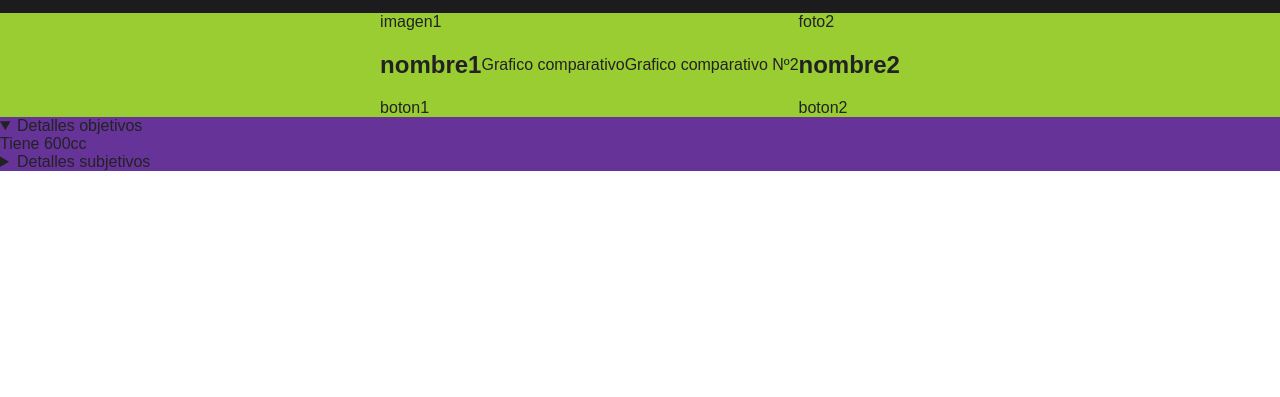
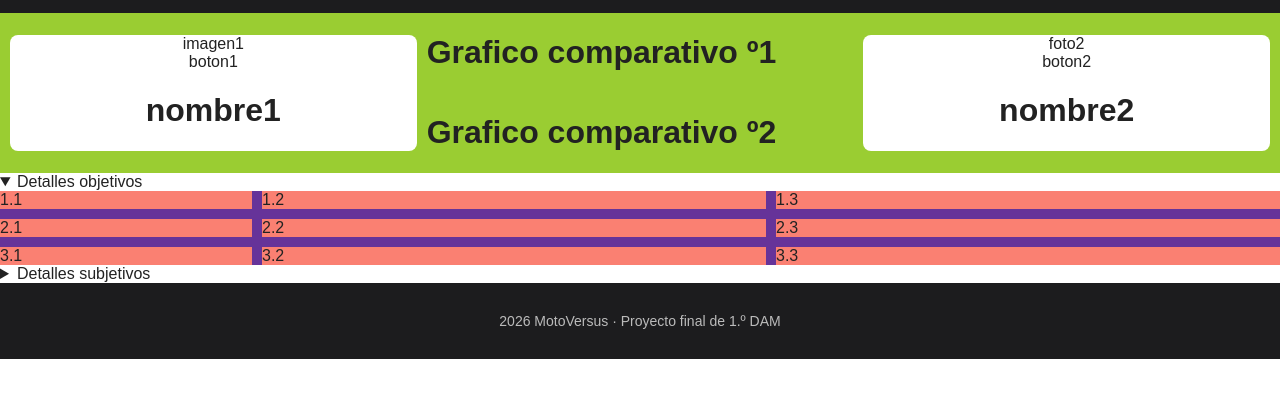
Before and after one commit to Roberyck/Comparador_Motos, a plain HTML site: page Comparador_Motos/nakeds.html in a window 1280 px wide. Both pictures are taken after a click on the heading "Detalles objetivos". Shown: the part 63-460 px from the top of the page. Drawn offline with Linux system fonts and the light colour scheme.

Commit message:
docs: Estructura html nakeds

```diff
--- a/Comparador_Motos/nakeds.css
+++ b/Comparador_Motos/nakeds.css
@@ -37,14 +37,25 @@ body {
   color: #222;
 }
 .articulo {
-  display: flex;
+  display: grid;
+  grid-template-columns: 1fr 1fr 1fr;
   background-color: yellowgreen;
   margin: 0 auto;
   align-items: center;
   justify-content: center;
 }
+.tarjeta {
+  display: flex;
+  flex-direction: column;
+  align-items: center;
+  background-color: white;
+  border-radius: 8px;
+  margin: 10px;
+}
 .grafico {
   display: flex;
+  justify-content: center;
+  flex-direction: column;
 }
 .detalles {
   display: flex;
@@ -55,8 +66,18 @@ body {
   background-color: salmon;
 }
 .detalles {
-  display: block;
+  display: grid;
+  grid-template-columns: 1fr 2fr 2fr;
+  grid-template-rows: 1fr 1fr 1fr;
+  gap: 10px;
 }
 .comparador {
-  display: grid;
+  background-color: salmon;
 }
+footer {
+  text-align: center;
+  padding: 16px;
+  background: #1c1c1e;
+  color: #bbb;
+  font-size: 14px;
+}
--- a/Comparador_Motos/nakeds.html
+++ b/Comparador_Motos/nakeds.html
@@ -18,32 +18,55 @@
       </nav>
     </header>
     <!-- La estructura del articulo es imagen con el nombre y un botos en el que puedes reelegir una moto por si quieres escoger otra -->
-    <article class="articulo">
+    <div class="articulo">
       <div class="tarjeta">
         <img>imagen1</img>
+        <a>boton1</a>
         <h1>nombre1</h1>
-        <a>boton1</a>
       </div>
-      <div class="grafico">Grafico comparativo</div>
-      <div class="grafico">Grafico comparativo Nº2</div>
+      <div class="grafico">
+       <h1>Grafico comparativo º1</h1>
+       <h1>Grafico comparativo º2</h1>
+      </div>
       <div class="tarjeta">
         <img>foto2<img>
+        <a>boton2</a>
         <h1>nombre2</h1>
-        <a>boton2</a>
       </div>
-    </article>
+    </div>
     <article>
       <!-- Aqui van los desplegables que son un sumarry con un -->
-     <details class="detalles">
+     <details>
        <summary>Detalles objetivos</summary>
-       <div class="comparador"></div>
-         <table>Tiene 600cc</table>
+        <div class="detalles">
+          <div class="comparador">1.1</div>
+          <div class="comparador">1.2</div>
+          <div class="comparador">1.3</div>
+          <div class="comparador">2.1</div>
+          <div class="comparador">2.2</div>
+          <div class="comparador">2.3</div>
+          <div class="comparador">3.1</div>
+          <div class="comparador">3.2</div>
+          <div class="comparador">3.3</div>
+      </div>
       </details>
-      <details class="detalles">
-       <summary>Detalles subjetivos</summary>
-       <div class="comparador"></div>
-        <table>Es comoda</table>
-      </details>
+      <details>
+        <summary>Detalles subjetivos</summary>
+         <div class="detalles">
+           <div class="comparador">1.1</div>
+           <div class="comparador">1.2</div>
+           <div class="comparador">1.3</div>
+           <div class="comparador">2.1</div>
+           <div class="comparador">2.2</div>
+           <div class="comparador">2.3</div>
+           <div class="comparador">3.1</div>
+           <div class="comparador">3.2</div>
+           <div class="comparador">3.3</div>
+       </div>
+       </details>
     </article>
+    <footer>
+      <p>2026 MotoVersus · Proyecto final de 1.º DAM</p>
+    </footer>
   </body>
 </html>
```
